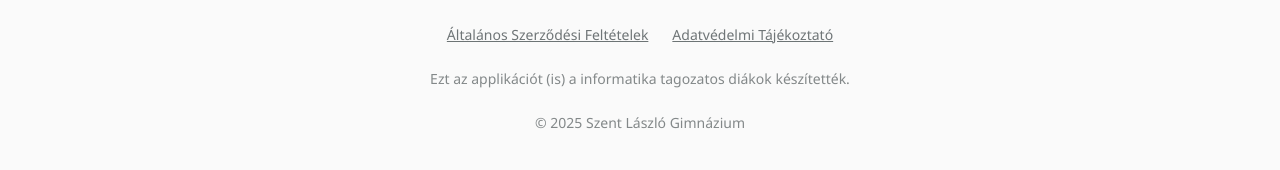
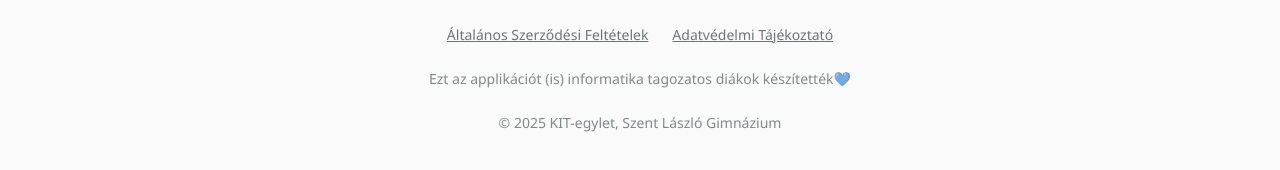
Before and after one commit to PstasDev/szlg-adomany, a Next.js app: page / in a window 1280 px wide. Shown: the part 921-1091 px from the top of the page. Built offline with nearby package versions, Linux system fonts and the light colour scheme; no server answers.

Commit message:
Update Footer.tsx

```diff
--- a/app/components/Footer.tsx
+++ b/app/components/Footer.tsx
@@ -36,11 +36,11 @@ export default function Footer() {
         </nav>
 
         <p className="text-center text-[#333C3E]/60">
-          Ezt az applikációt (is) a informatika tagozatos diákok készítették.
+          Ezt az applikációt (is) informatika tagozatos diákok készítették💙
         </p>
 
         <p className="text-center text-[#333C3E]/60">
-          © {new Date().getFullYear()} Szent László Gimnázium
+          © {new Date().getFullYear()} KIT-egylet, Szent László Gimnázium
         </p>
       </div>
     </footer>
```
